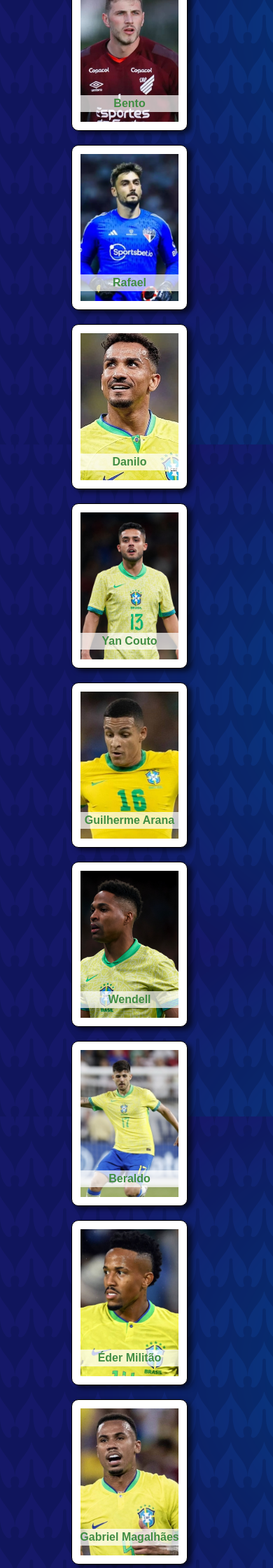
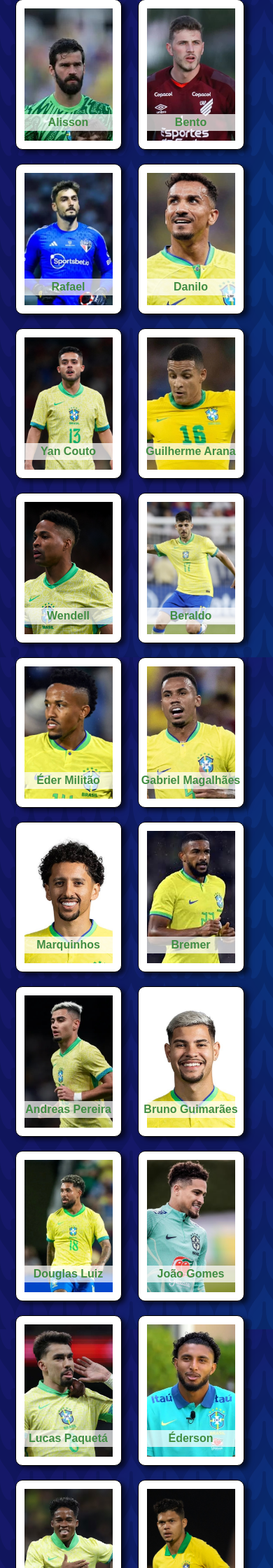
Before and after one commit to rmouradev/album_copa_ameria, a Flask app: page /pais/brasil in a window 390 px wide. Shown: the part 472-2712 px from the top of the page at 70% size. Run offline with Flask 3, Linux system fonts and the light colour scheme.

Commit message:
css adaptado para telas menores

```diff
--- a/app.py
+++ b/app.py
@@ -24,4 +24,4 @@ def pais(pais):
     return render_template('pais.html', pais=pais, figurinhas=figurinhas_pais)
 
 if __name__ == '__main__':
-    app.run(debug=True)
+    app.run(debug=False)
--- a/static/styles.css
+++ b/static/styles.css
@@ -116,3 +116,25 @@ footer {
 footer p {
     margin: 0;
 }
+
+@media (max-width: 1140px) {
+    .logo {
+        position: relative;
+        top: 0px;
+        left: 0px;
+    }
+}
+
+@media (max-width: 768px) {
+    .sticker {
+        width: 140px;
+        height: 210px;
+    }
+}
+
+@media (max-width: 480px) {
+    .sticker {
+        width: 126px;
+        height: 189px;
+    }
+}
```
